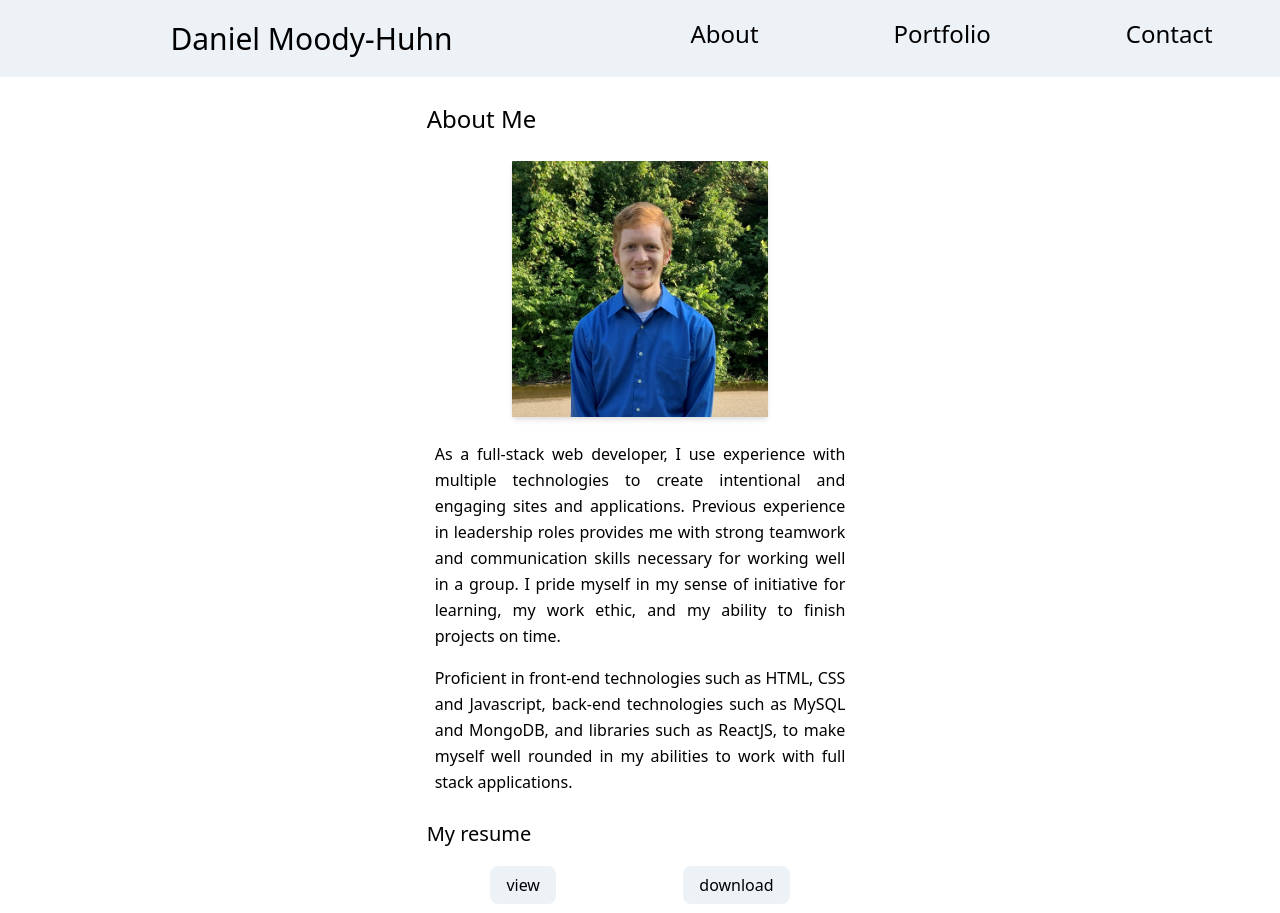
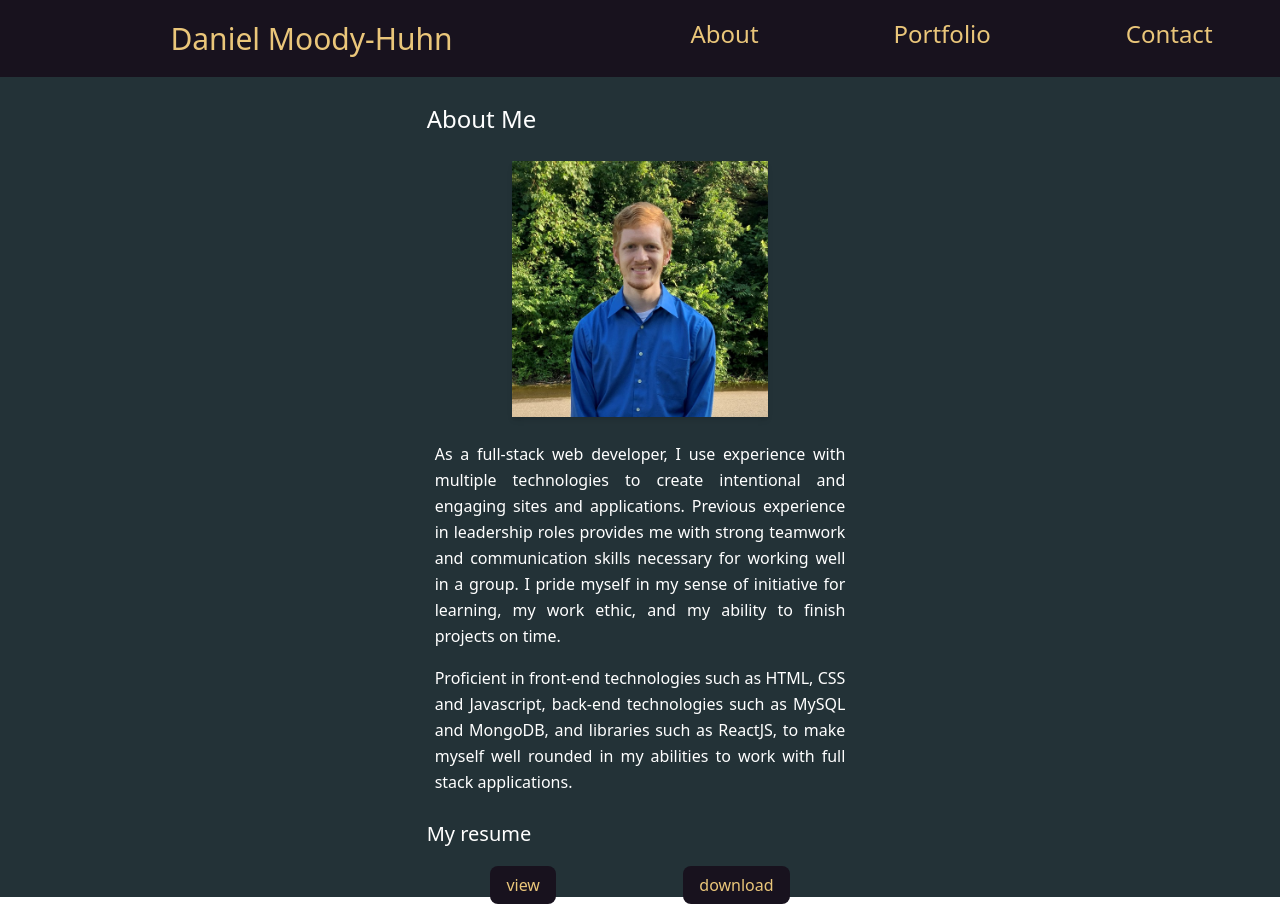
Before and after one commit to HuhnDaniel/react-portfolio, a React (Create React App) app: page / in a window 1280 px wide. Built offline with nearby package versions, Linux system fonts and the light colour scheme.

Commit message:
add color scheme

```diff
--- a/public/index.html
+++ b/public/index.html
@@ -28,6 +28,6 @@
   </head>
   <body>
     <noscript>You need to enable JavaScript to run this app.</noscript>
-    <div id="root"></div>
+    <div class="min-h-screen bg-gunmetal text-white"id="root"></div>
   </body>
 </html>
--- a/src/components/Button.js
+++ b/src/components/Button.js
@@ -4,7 +4,7 @@ function Button({ to, newTab, text }) {
     if (newTab) {
         return (
             <div className="flex-auto text-center" id="resume-linkBtn">
-                <a href={to} target="_blank" rel="noopener noreferrer" className="bg-gray-200 px-4 py-2 rounded-lg">
+                <a href={to} target="_blank" rel="noopener noreferrer" className="bg-navyBlue px-4 py-2 rounded-lg">
                     {text}
                 </a>
             </div>
@@ -12,7 +12,7 @@ function Button({ to, newTab, text }) {
     } else {
         return (
             <div className="flex-auto text-center" id="resume-linkBtn">
-                <a href={to} className="bg-gray-200 px-4 py-2 rounded-lg">
+                <a href={to} className="bg-navyBlue px-4 py-2 rounded-lg">
                     {text}
                 </a>
             </div>
--- a/src/components/Header.js
+++ b/src/components/Header.js
@@ -24,7 +24,7 @@ class Header extends Component {
 
     render() {
         return (
-            <header className="bg-gray-200">
+            <header className="bg-navyBlue text-warmYellow">
                 <div className="flex flex-row">
                     <Link className="flex-auto text-center text-3xl p-4" to="/">Daniel Moody-Huhn</Link>
                     <Navicon handleMenuToggle={this.handleMenuToggle} menuToggle={this.state.menuToggle} />
--- a/src/components/ProjectCard.js
+++ b/src/components/ProjectCard.js
@@ -2,7 +2,7 @@ import React from "react";
 
 function ProjectCard({ name, deploy, github, logo }) {
     return (
-        <article className="bg-gray-200 rounded-md mx-auto my-4 p-4 h-80 w-80">
+        <article className="bg-navyBlue rounded-md mx-auto my-4 p-4 h-80 w-80">
             <h3 className="text-xl pb-4">{name}</h3>
 
             <figure className="flex items-center mx-auto align-middle h-48 w-48">
--- a/src/pages/About.js
+++ b/src/pages/About.js
@@ -28,7 +28,7 @@ function About() {
             </p>
 
             <h3 className="text-xl py-4">My resume</h3>
-            <article className="flex flex-row mt-2">
+            <article className="flex flex-row mt-2 text-warmYellow">
                 <Button  to={resume.view} text="view" newTab="true" />
                 <Button to={resume.download} text="download" />
             </article>
```
Also changed, not shown: src/assets/images/GitHub_Logo.png, tailwind.js.
